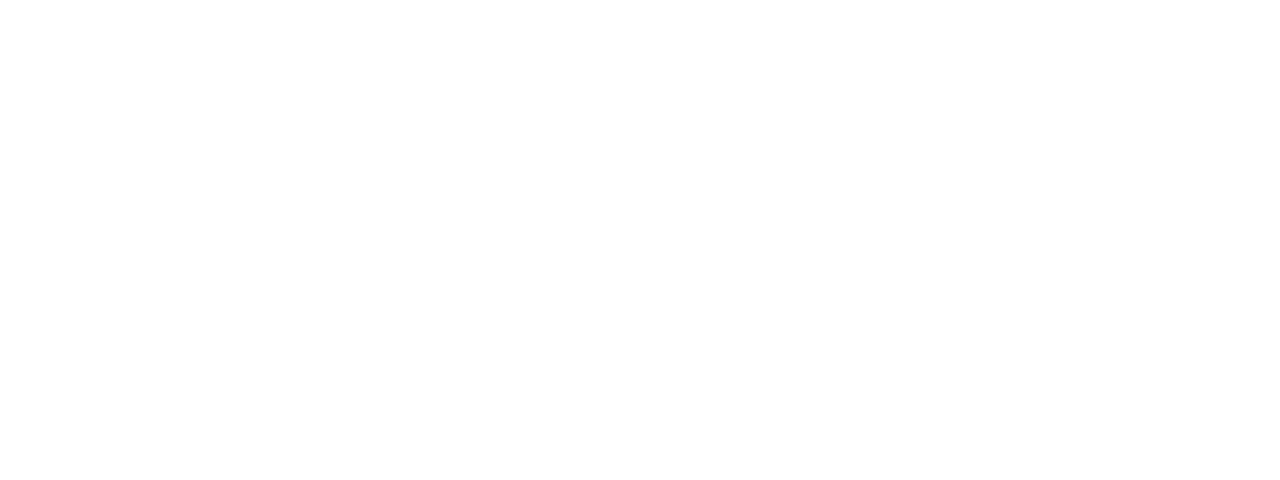
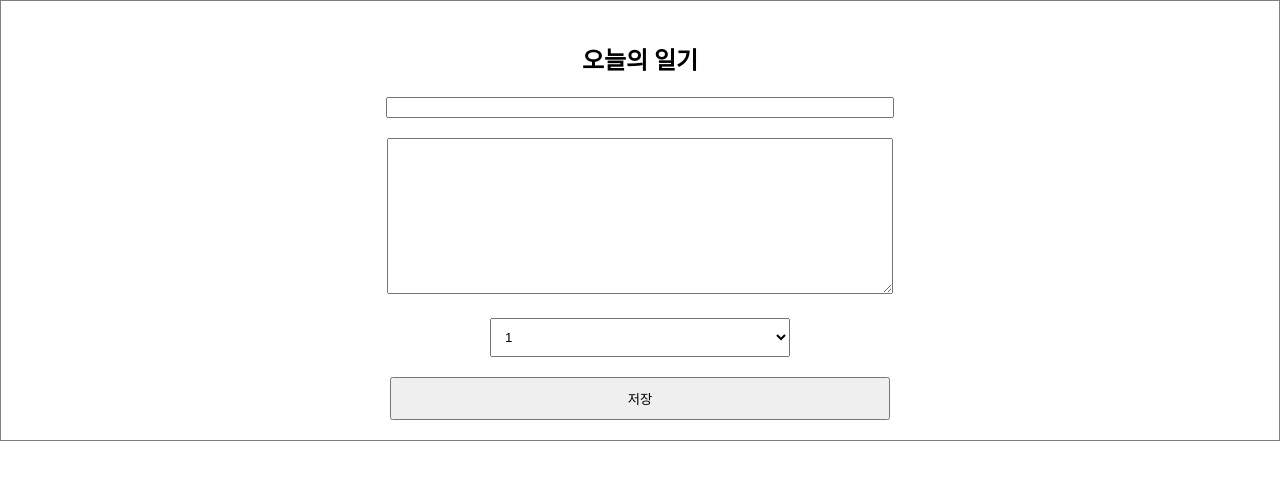
Before and after one commit to yallyyally/reewwsswact, a React (Create React App) app: page / in a window 1280 px wide. Shown: the top 480 px of the page. Built offline with nearby package versions, Linux system fonts and the light colour scheme.

Commit message:
기본 레이아웃

```diff
--- a/src/App.css
+++ b/src/App.css
@@ -1,38 +1,22 @@
-.App {
+.DiaryEditor{
+  border: 1px solid gray;
   text-align: center;
+  padding: 20px;
 }
-
-.App-logo {
-  height: 40vmin;
-  pointer-events: none;
+.DiaryEditor input, textarea {
+  margin-bottom: 20px;
+  width: 500px;
 }
-
-@media (prefers-reduced-motion: no-preference) {
-  .App-logo {
-    animation: App-logo-spin infinite 20s linear;
-  }
+.DiaryEditor textarea {
+  height: 150px;
 }
-
-.App-header {
-  background-color: #282c34;
-  min-height: 100vh;
-  display: flex;
-  flex-direction: column;
-  align-items: center;
-  justify-content: center;
-  font-size: calc(10px + 2vmin);
-  color: white;
+.DiaryEditor select {
+  width: 300px;
+  padding: 10px;
+  margin-bottom: 20px;
 }
-
-.App-link {
-  color: #61dafb;
+.DiaryEditor button {
+  width: 500px;
+  padding: 10px;
+  cursor: pointer;
 }
-
-@keyframes App-logo-spin {
-  from {
-    transform: rotate(0deg);
-  }
-  to {
-    transform: rotate(360deg);
-  }
-}
--- a/src/App.js
+++ b/src/App.js
@@ -1,9 +1,10 @@
-import logo from './logo.svg';
 import './App.css';
+import DiaryEditor from './DiaryEditor';
+function App() {
 
-function App() {
   return (
     <div className="App">
+      <DiaryEditor />
     </div>
   );
 }
--- /dev/null
+++ b/src/DiaryEditor.js
@@ -0,0 +1,89 @@
+import { useState } from "react";
+
+const DiaryEditor = () => {
+
+    const [state, setState] = useState({
+        author: "",
+        content: "",
+        emotion: 1,
+    })
+
+    // setAuthor가 아니면 author의 상태를 변화시킬 수 없음
+    // const [author,setAuthor] = useState("작성자");
+    // const [content, setContfnt] = useState("내용");
+
+    const handleChangeState = (e) => {
+        console.log("변경된 것 " + e.target.name);
+        console.log("변경 내용 " + e.target.value);
+        setState({
+            ...state,
+            // computed property(ES6)
+            [e.target.name]: e.target.value,
+        })
+
+    }
+
+    const handleSubmit = () => {
+        console.log("state"+ JSON.stringify(state));
+        alert("저장 성공"+state.emotion+"점");
+    }
+    return (
+        <div className="DiaryEditor">
+            <h2>오늘의 일기</h2>
+            <div>
+                <input
+                    name="author"
+                    value={state.author}
+                    onChange={handleChangeState}
+
+                //  {(e) => {
+                //     console.log(e);
+                //     // value에 입력해도 author의 값은 달라지지 않음 -> setAuthor을 통해서만 가능
+                //     console.log("타겟: "+e.target.value);
+                //     // setAuthor(e.target.value);
+                //     console.log(e.target.name);
+                //     setState({
+                //         author: e.target.value,
+                //         content: state.content
+                //         // 여기서 ...state라고 입력하면 author가 덮어써짐-> 암것도 안바뀜.
+                //         // 변경하고자 하는 건 맨 밑에
+                //     });
+                // }}
+                />
+            </div>
+            <div>
+                <textarea
+                    name="content"
+                    value={state.content}
+                    onChange=
+                    {handleChangeState}
+                // {(e) => {
+                //     // setContfnt(e.target.value);
+                //     setState({
+                //         ...state,
+                //         // author: state.author,
+                //         content: e.target.value
+                //     })
+                // }}
+                />
+            </div>
+            <div>
+                <select
+                    name='emotion'
+                    value = {state.emotion}
+                    onChange = {handleChangeState}
+                >
+                    <option value={1}>1</option>
+                    <option value={2}>2</option>
+                    <option value={3}>3</option>
+                    <option value={4}>4</option>
+                    <option value={5}>5</option>
+                </select>
+            </div>
+            <div>
+                <button onClick={handleSubmit}>저장</button>
+            </div>
+        </div>
+    );
+}
+export default DiaryEditor;
```
